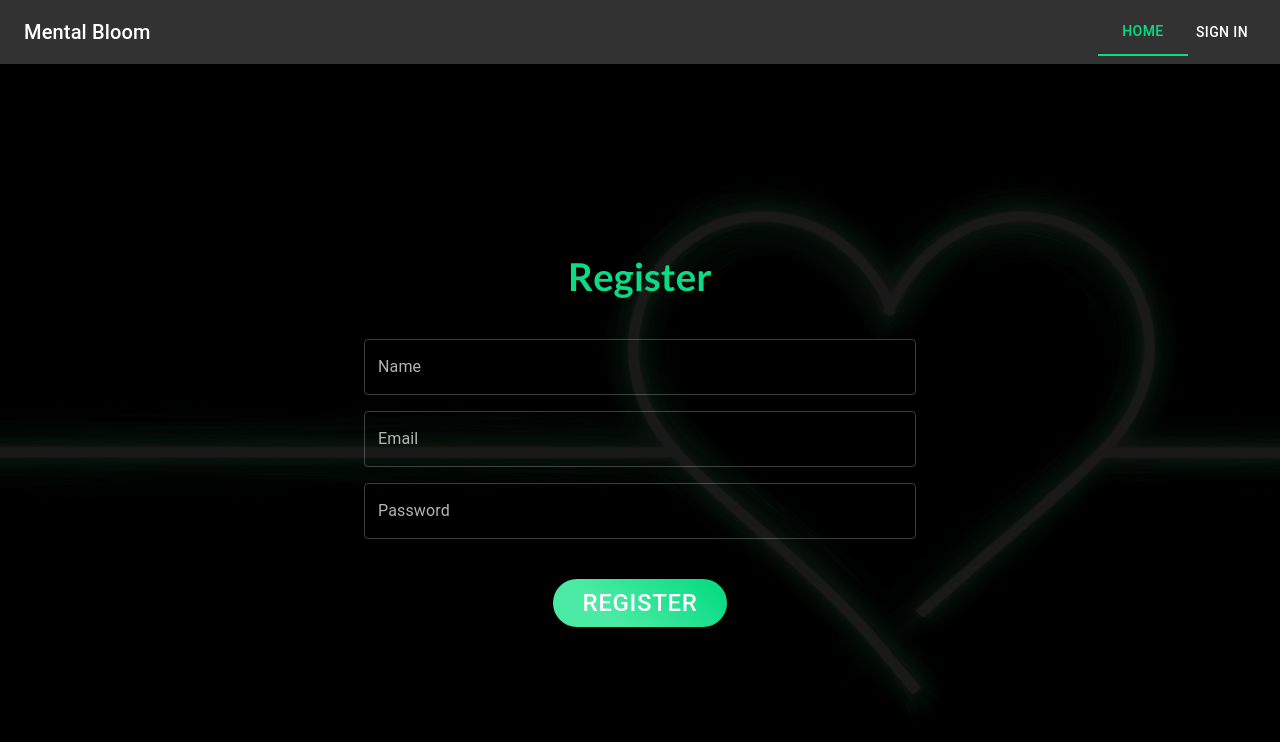
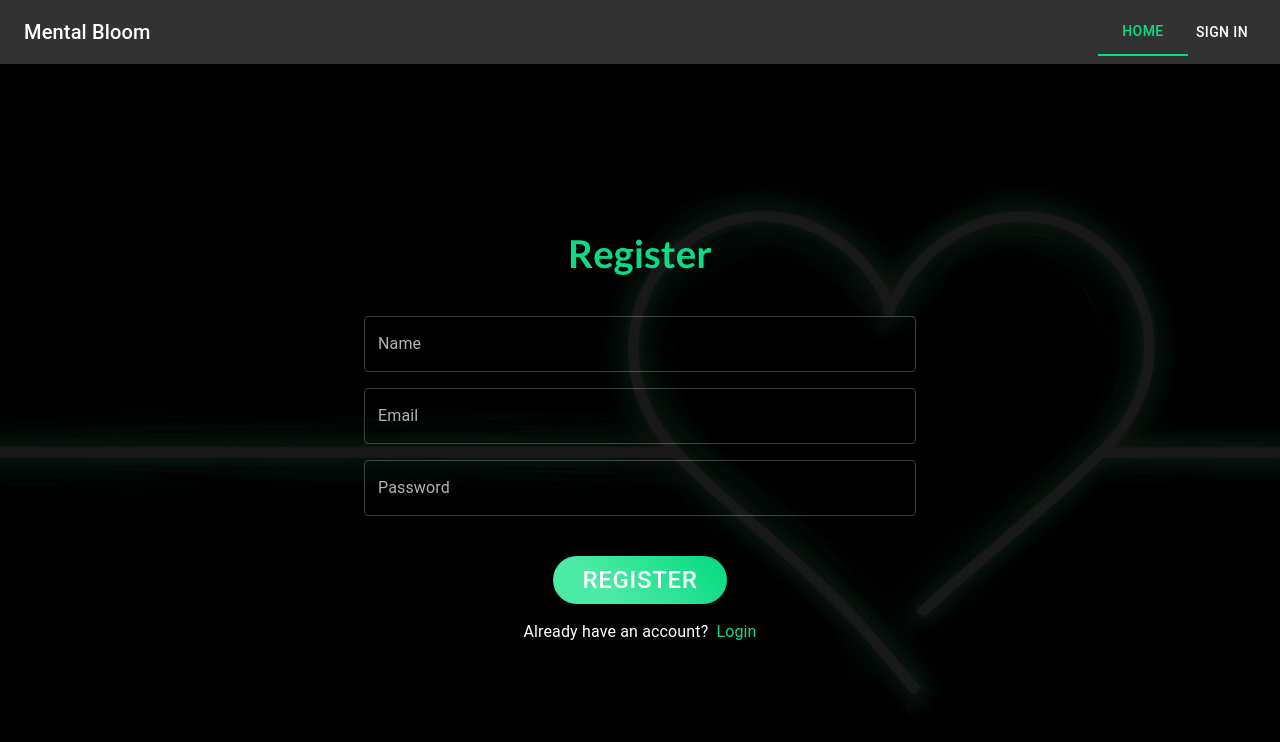
Before and after one commit to Chanuka-ChandraYapa/mental-health, a React (Create React App) app in the folder frontend/: page /register in a window 1280 px wide. Shown: the top 742 px of the page. Built offline with nearby package versions, Linux system fonts and the light colour scheme; no server answers.

Commit message:
fixed register, login pages

```diff
--- a/frontend/src/components/Register.js
+++ b/frontend/src/components/Register.js
@@ -114,6 +114,28 @@ const Register = () => {
             <GradientButton variant="contained" type="submit">
               Register
             </GradientButton>
+            <Box
+              sx={{
+                display: "flex",
+                justifyContent: "center",
+              }}
+              align="center"
+              mt={2}
+            >
+              <Typography variant="body1" gutterBottom color="text.primary">
+                Already have an account?
+              </Typography>
+              <Typography
+                variant="body1"
+                onClick={() => {
+                  navigate("/login");
+                }}
+                sx={{ marginLeft: 1, cursor: "pointer" }}
+                color="primary.main"
+              >
+                Login
+              </Typography>
+            </Box>
           </div>
         </form>
       </Container>
--- a/frontend/src/components/Signin.js
+++ b/frontend/src/components/Signin.js
@@ -104,6 +104,28 @@ const SignIn = () => {
             <GradientButton variant="contained" color="primary" type="submit">
               Sign In
             </GradientButton>
+            <Box
+              sx={{
+                display: "flex",
+                justifyContent: "center",
+              }}
+              align="center"
+              mt={2}
+            >
+              <Typography variant="body1" gutterBottom color="text.primary">
+                Don't have an account?
+              </Typography>
+              <Typography
+                variant="body1"
+                onClick={() => {
+                  navigate("/register");
+                }}
+                sx={{ marginLeft: 1, cursor: "pointer" }}
+                color="primary.main"
+              >
+                Register
+              </Typography>
+            </Box>
           </div>
         </form>
       </Container>
```
